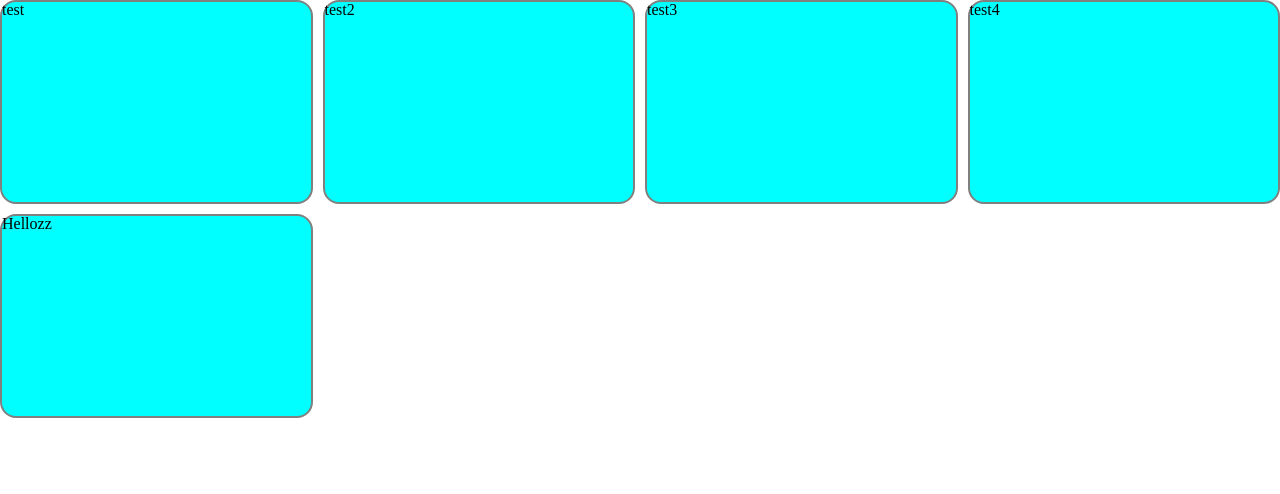
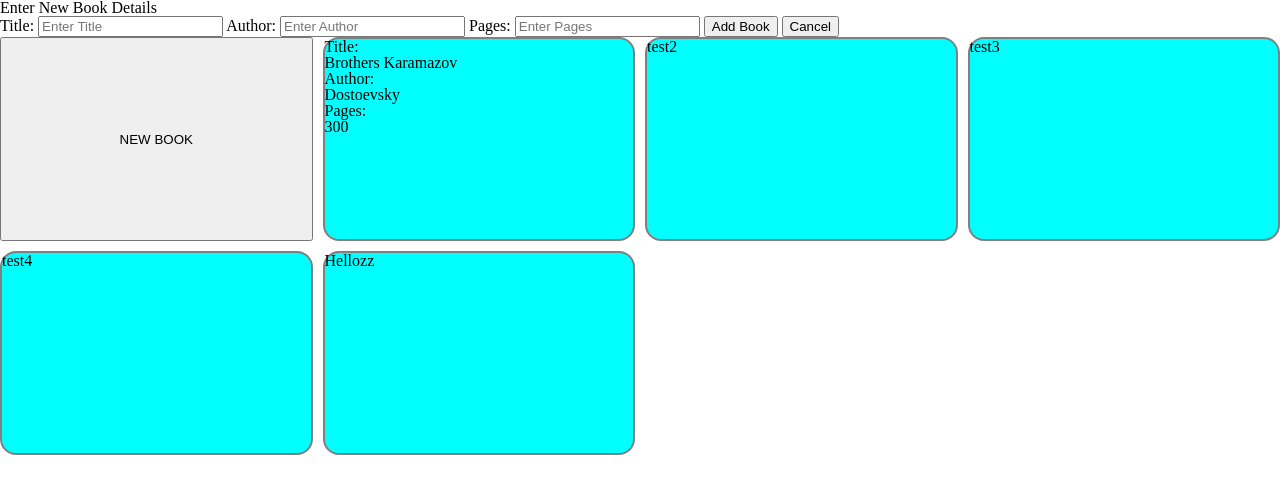
Before and after one commit to john-403/Library, a plain HTML site: page index.html in a window 1280 px wide. Drawn offline with Linux system fonts and the light colour scheme.

Commit message:
added pop-up form

```diff
--- a/index.html
+++ b/index.html
@@ -10,9 +10,38 @@
 </head>
 
 <body>
+    <div class="form-popup" id="myForm">
+        <form action="" class="form-container">
+            <h1>Enter New Book Details</h1>
+            <label for="title"><b>Title:</b></label>
+            <input type="text" placeholder="Enter Title" name="title" id="title" required>
+            <label for="author"><b>Author:</b></label>
+            <input type="text" placeholder="Enter Author" name="author" id="author" required>
+            <label for="pages"><b>Pages:</b></label>
+            <input type="text" placeholder="Enter Pages" name="pages" id="pages" required>
+            <button type="submit" class="btn" onclick="closeForm()">Add Book</button>
+            <button type="button" class="btn cancel" onclick="closeForm()">Cancel</button>
+        </form>
+    </div>
+
     <div class="container">
+        <button onclick="openForm()">NEW BOOK</button>
+
+
         <div class="card">
-            <p>test</p>
+            <div class="desc title">
+                <h2>Title:</h2>
+                <p>Brothers Karamazov</p>
+            </div>
+            <div class="desc author">
+                <h2>Author:</h2>
+                <p>Dostoevsky</p>
+            </div>
+            <div class="desc pages">
+                <h2>Pages:</h2>
+                <p>300</p>
+            </div>
+
         </div>
         <div class="card">
             <p>test2</p>
```
